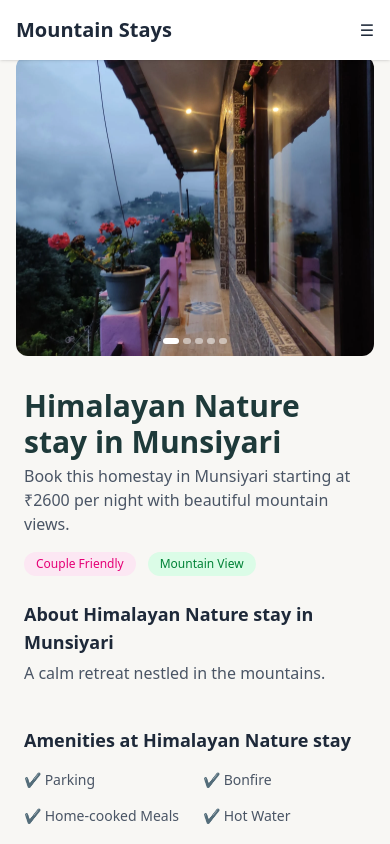
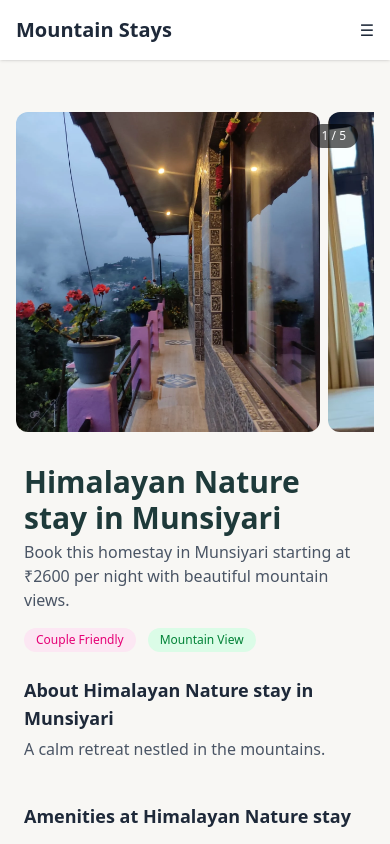
Before and after one commit to ashwanizsktm/mountain-stay, a Next.js app: page /stays/munsiyari/himalayan-nature-stay in a window 390 px wide. Shown: the top 844 px of the page. Built offline with nearby package versions, Linux system fonts and the light colour scheme.

Commit message:
added new image gallery

```diff
--- a/components/PropertyGallery.tsx
+++ b/components/PropertyGallery.tsx
@@ -5,7 +5,7 @@ import { useState, useRef, useEffect } from "react";
 
 type ImageType = {
   src: string;
-  blurDataURL?: string; // optional for blur placeholder
+  blurDataURL?: string;
 };
 
 export default function PropertyGallery({ images }: { images: ImageType[] }) {
@@ -19,7 +19,7 @@ export default function PropertyGallery({ images }: { images: ImageType[] }) {
   const prev = () =>
     setActiveIndex((prev) => (prev - 1 + images.length) % images.length);
 
-  /* Keyboard navigation */
+  /* Keyboard */
   useEffect(() => {
     const handler = (e: KeyboardEvent) => {
       if (!lightbox) return;
@@ -27,7 +27,6 @@ export default function PropertyGallery({ images }: { images: ImageType[] }) {
       if (e.key === "ArrowLeft") prev();
       if (e.key === "Escape") setLightbox(false);
     };
-
     window.addEventListener("keydown", handler);
     return () => window.removeEventListener("keydown", handler);
   }, [lightbox]);
@@ -39,7 +38,6 @@ export default function PropertyGallery({ images }: { images: ImageType[] }) {
 
   const handleTouchEnd = (e: React.TouchEvent) => {
     if (touchStartX.current === null) return;
-
     const diff = touchStartX.current - e.changedTouches[0].clientX;
 
     if (diff > 50) next();
@@ -49,44 +47,50 @@ export default function PropertyGallery({ images }: { images: ImageType[] }) {
   };
 
   return (
-    <div className="max-w-6xl mx-auto px-4 pt-6">
-
-      {/* 📱 MOBILE CAROUSEL */}
+    <div className="max-w-6xl mx-auto px-4 pt-20 md:pt-6">
+      {/* 📱 MOBILE (Airbnb-style slider with peek) */}
       <div
         className="md:hidden relative"
         onTouchStart={handleTouchStart}
         onTouchEnd={handleTouchEnd}
       >
-        <div className="relative w-full h-[300px] rounded-xl overflow-hidden">
-          <Image
-            src={images[activeIndex].src}
-            alt="Property Image"
-            fill
-            priority={activeIndex === 0}
-            placeholder={images[activeIndex].blurDataURL ? "blur" : "empty"}
-            blurDataURL={images[activeIndex].blurDataURL}
-            className="object-cover"
-            sizes="100vw"
-            onClick={() => setLightbox(true)}
-          />
+        <div className="overflow-hidden">
+          <div
+            className="flex transition-transform duration-300"
+            style={{
+              transform: `translateX(-${activeIndex * 85}%)`,
+            }}
+          >
+            {images.map((img, i) => (
+              <div
+                key={i}
+                className="min-w-[85%] mr-2 relative h-[320px] rounded-xl overflow-hidden"
+              >
+                <Image
+                  src={img.src}
+                  alt={`Image ${i}`}
+                  fill
+                  className="object-cover"
+                  sizes="85vw"
+                  priority={i === 0}
+                  onClick={() => {
+                    setActiveIndex(i);
+                    setLightbox(true);
+                  }}
+                />
+              </div>
+            ))}
+          </div>
         </div>
 
-        {/* Dots */}
-        <div className="absolute bottom-3 w-full flex justify-center gap-1">
-          {images.map((_, i) => (
-            <div
-              key={i}
-              className={`h-1.5 rounded-full transition-all ${
-                activeIndex === i ? "w-4 bg-white" : "w-2 bg-white/50"
-              }`}
-            />
-          ))}
+        {/* Top Right Counter (Airbnb style) */}
+        <div className="absolute top-3 right-4 bg-black/60 text-white text-xs px-3 py-1 rounded-full">
+          {activeIndex + 1} / {images.length}
         </div>
       </div>
 
       {/* 💻 DESKTOP GRID */}
       <div className="hidden md:grid grid-cols-4 grid-rows-2 gap-2 h-[460px] rounded-xl overflow-hidden relative">
-
         {/* BIG IMAGE */}
         <div className="col-span-2 row-span-2 relative group">
           <Image
@@ -94,8 +98,8 @@ export default function PropertyGallery({ images }: { images: ImageType[] }) {
             alt="Main Image"
             fill
             priority
-            className="object-cover cursor-pointer transition duration-300 group-hover:brightness-95"
-            sizes="(min-width: 768px) 50vw"
+            className="object-cover cursor-pointer group-hover:brightness-95 transition"
+            sizes="50vw"
             onClick={() => {
               setActiveIndex(0);
               setLightbox(true);
@@ -110,8 +114,8 @@ export default function PropertyGallery({ images }: { images: ImageType[] }) {
               src={img.src}
               alt={`Image ${i}`}
               fill
-              className="object-cover cursor-pointer transition duration-300 group-hover:brightness-95"
-              sizes="(min-width: 768px) 25vw"
+              className="object-cover cursor-pointer group-hover:brightness-95 transition"
+              sizes="25vw"
               onClick={() => {
                 setActiveIndex(i + 1);
                 setLightbox(true);
@@ -120,12 +124,25 @@ export default function PropertyGallery({ images }: { images: ImageType[] }) {
           </div>
         ))}
 
-        {/* SHOW ALL BUTTON */}
+        {/* Airbnb Grid Icon Button */}
         <button
           onClick={() => setLightbox(true)}
-          className="absolute bottom-4 right-4 bg-white text-sm font-medium px-4 py-2 rounded-lg shadow hover:shadow-md transition"
+          className="absolute bottom-4 right-4 bg-white p-2 rounded-lg shadow hover:shadow-md transition flex items-center gap-2"
         >
-          Show all photos
+          {/* Grid Icon */}
+          <svg
+            xmlns="http://www.w3.org/2000/svg"
+            className="w-5 h-5"
+            fill="none"
+            viewBox="0 0 24 24"
+            stroke="currentColor"
+            strokeWidth={2}
+          >
+            <rect x="3" y="3" width="7" height="7" />
+            <rect x="14" y="3" width="7" height="7" />
+            <rect x="14" y="14" width="7" height="7" />
+            <rect x="3" y="14" width="7" height="7" />
+          </svg>
         </button>
       </div>
 
@@ -138,22 +155,15 @@ export default function PropertyGallery({ images }: { images: ImageType[] }) {
         >
           {/* HEADER */}
           <div className="flex justify-between items-center p-4 text-white">
-            <span className="text-sm">
-              {activeIndex + 1} / {images.length}
-            </span>
-            <button
-              onClick={() => setLightbox(false)}
-              className="text-2xl"
-            >
-              ✕
-            </button>
+            <span>{activeIndex + 1} / {images.length}</span>
+            <button onClick={() => setLightbox(false)}>✕</button>
           </div>
 
-          {/* IMAGE VIEW */}
+          {/* IMAGE */}
           <div className="flex-1 flex items-center justify-center relative">
             <button
               onClick={prev}
-              className="absolute left-6 text-white text-4xl opacity-70 hover:opacity-100"
+              className="absolute left-6 text-white text-4xl"
             >
               ‹
             </button>
@@ -164,13 +174,12 @@ export default function PropertyGallery({ images }: { images: ImageType[] }) {
                 alt="Preview"
                 fill
                 className="object-contain"
-                sizes="90vw"
               />
             </div>
 
             <button
               onClick={next}
-              className="absolute right-6 text-white text-4xl opacity-70 hover:opacity-100"
+              className="absolute right-6 text-white text-4xl"
             >
               ›
             </button>
@@ -181,19 +190,16 @@ export default function PropertyGallery({ images }: { images: ImageType[] }) {
             {images.map((img, i) => (
               <div
                 key={i}
-                className={`relative h-16 w-24 flex-shrink-0 cursor-pointer rounded-md overflow-hidden ${
-                  activeIndex === i
-                    ? "ring-2 ring-white"
-                    : "opacity-60"
+                onClick={() => setActiveIndex(i)}
+                className={`relative h-16 w-24 flex-shrink-0 rounded-md overflow-hidden cursor-pointer ${
+                  activeIndex === i ? "ring-2 ring-white" : "opacity-60"
                 }`}
-                onClick={() => setActiveIndex(i)}
               >
                 <Image
                   src={img.src}
                   alt={`Thumb ${i}`}
                   fill
                   className="object-cover"
-                  sizes="96px"
                 />
               </div>
             ))}
```
